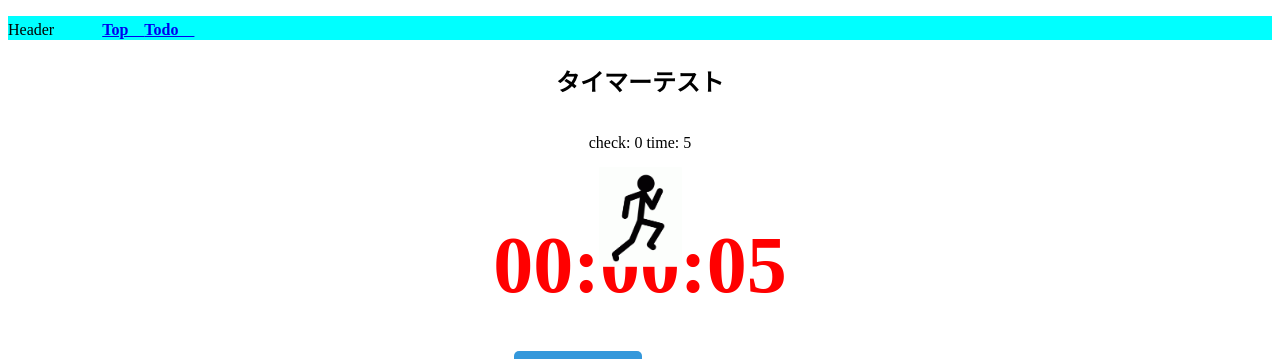
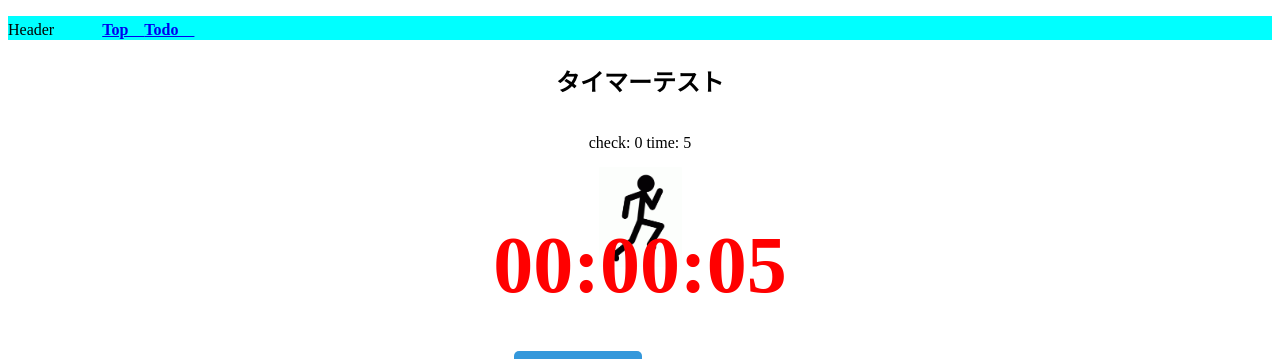
Before and after one commit to 2k2e2n/Clockshare_Vue, a Nuxt app: page / in a window 1280 px wide. Shown: the top 359 px of the page. Built offline with nearby package versions, Linux system fonts and the light colour scheme.

Commit message:
add running-stickman z-index

```diff
--- a/pages/index.vue
+++ b/pages/index.vue
@@ -62,7 +62,7 @@
     <h2>タイマーテスト</h2>
     <p>check: {{ check }} time: {{ time }}  </p>
     <div>
-  <img src ="@/assets/images/running-stickman.gif" alt = "logo" class = "running-stickman"> </div>
+  <img src="@/assets/images/running-stickman.gif" alt="logo" class="running-stickman"> </div>
 
     <Showtime class="maincontent" v-if="!isRest" :time="time" />
     <Resttime class="maincontent" v-if="isRest" :isRest="isRest" />
@@ -110,6 +110,7 @@
   font-size: 500%;
   color: red;
   font-weight: bold;
+  z-index: 10;
 }
 
 .progress-bar {
@@ -171,6 +172,7 @@
   scale: 20%;
   margin-bottom: -250px;
   margin-top: -200px;
+  z-index: -1;
 }
 
 </style>
```
